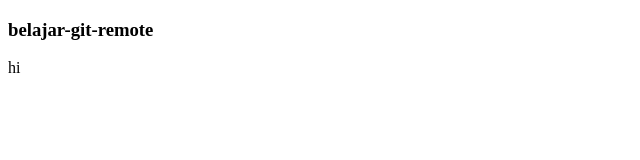
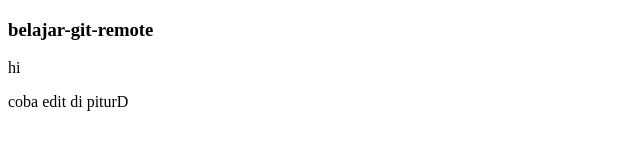
Before and after one commit to iniLacher/belajar-git-lagi, a plain HTML site: page index.html in a window 1280 px wide. Shown: the whole page, without its empty margins (0-640 px from the left). Drawn offline with Linux system fonts and the light colour scheme.

Commit message:
mengedit di branch piturD

```diff
--- a/index.html
+++ b/index.html
@@ -8,5 +8,6 @@
 <body>
       <H3>belajar-git-remote</H3>
       <p>hi</p>
+      <p>coba edit di piturD</p>
 </body>
 </html>
```
